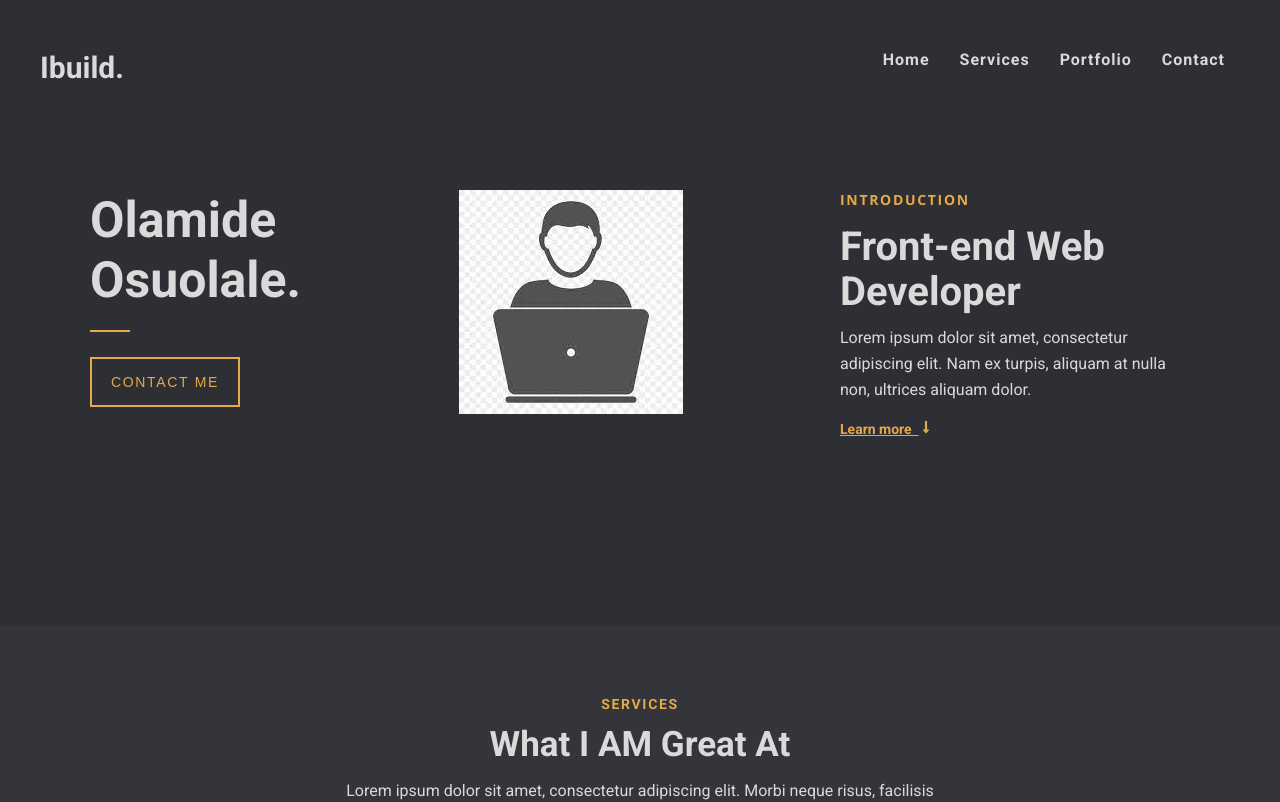
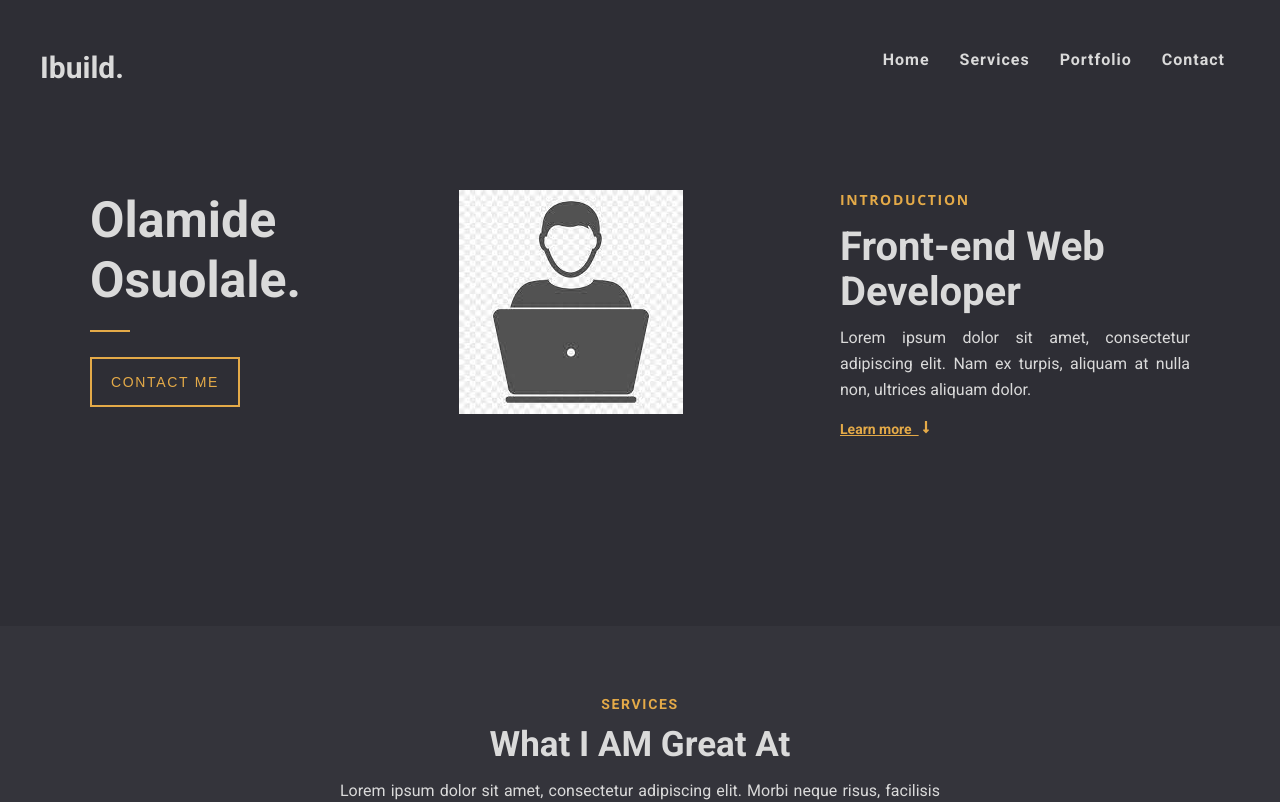
Before and after one commit to oluwajueda/portfolio-for-me, a React (Create React App) app: page / in a window 1280 px wide. Shown: the top 802 px of the page. Built offline with nearby package versions, Linux system fonts and the light colour scheme.

Commit message:
changes have been made

```diff
--- a/src/index.css
+++ b/src/index.css
@@ -23,6 +23,7 @@ p{
     font-weight: normal;
     line-height: 26px;
     color: #dadada;
+    text-align: justify;
 }
 
 .nav-toggle{
@@ -557,6 +558,7 @@ ul{
     .intro p {
       font-size: 12px;
       width: 90vw;
+      text-align: center;
     }
     .box-container{
       display: grid;
```
